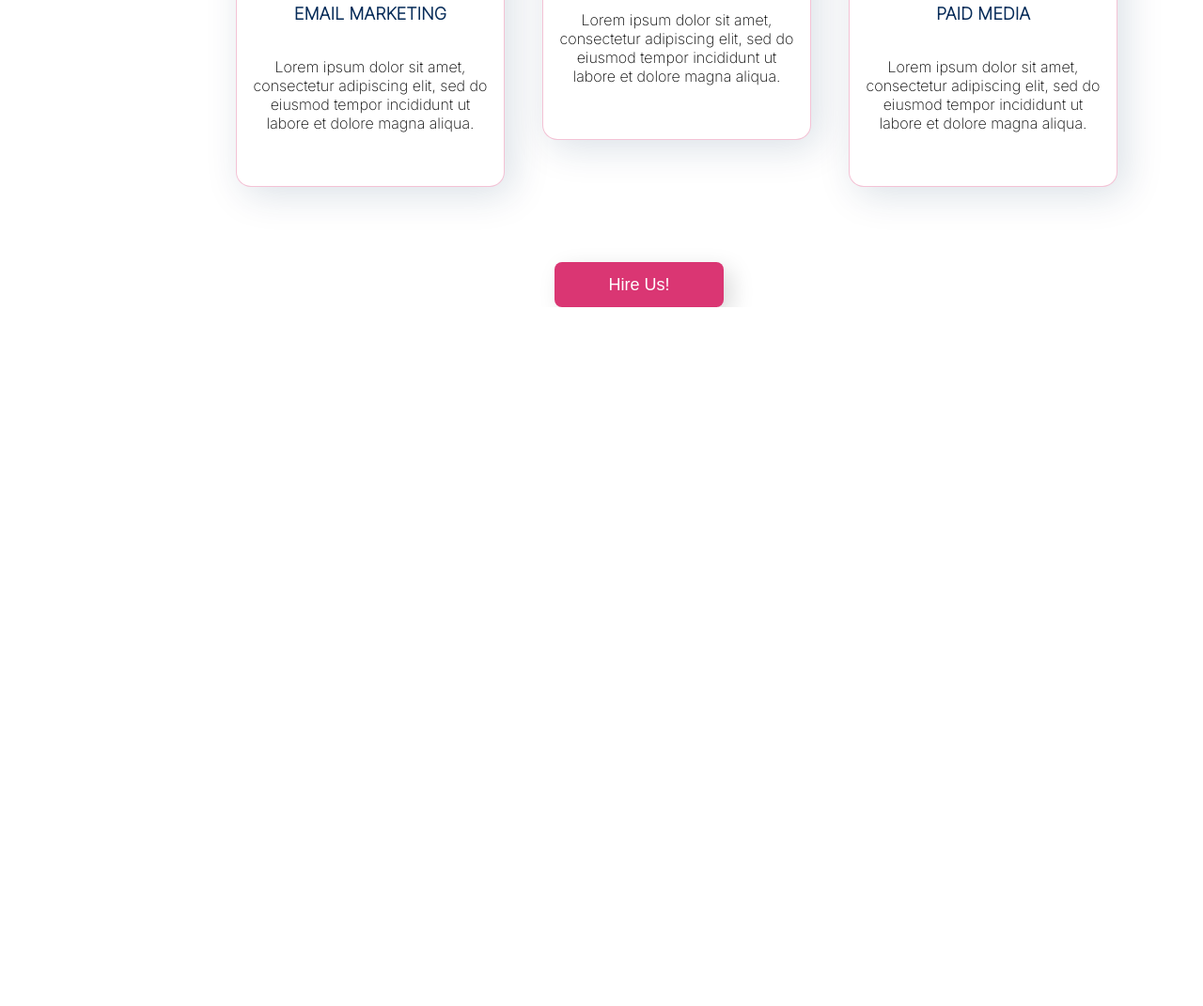
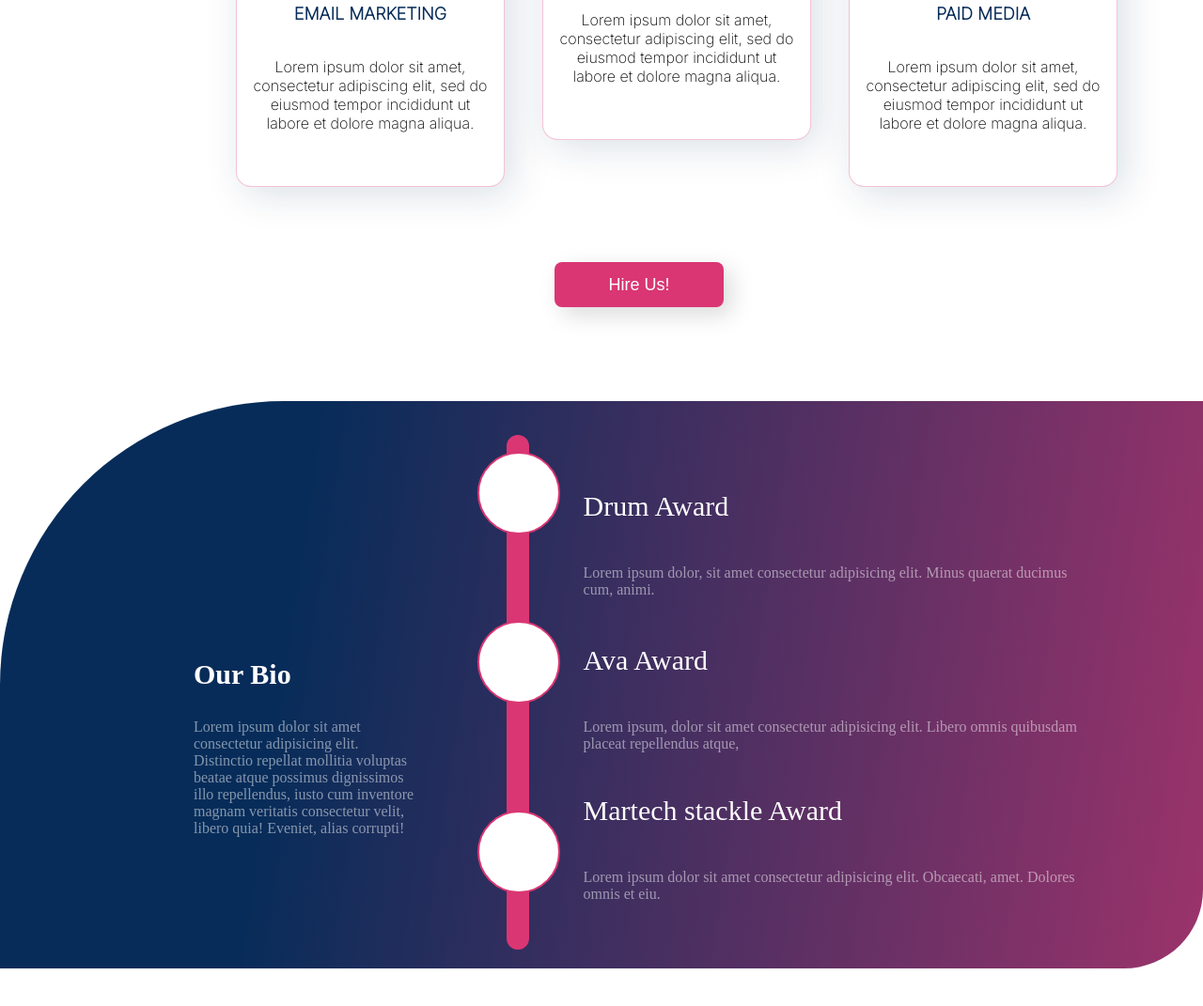
Before and after one commit to Ahmad108200/Branding-website, a plain HTML site: page index.html in a window 1280 px wide. Shown: the part 1351-2422 px from the top of the page at 94% size. Before the commit the page ends 1678 px from the top, so only its background shows below. Drawn offline with Linux system fonts and the light colour scheme.

Commit message:
updated banner 2.0

```diff
--- a/index.html
+++ b/index.html
@@ -118,8 +118,40 @@
             Hire Us!
         </button>
     </div>
-    <div>
-
+    <div class="info">
+        <div class="finfo">
+            <h3>Our Bio</h3>
+            <p>Lorem ipsum dolor sit amet consectetur adipisicing elit. Distinctio repellat
+                 mollitia voluptas beatae atque possimus dignissimos illo repellendus, iusto cum
+                 inventore magnam veritatis consectetur velit, libero quia! Eveniet, alias corrupti!</p>
+        </div>
+        <div class="sinfo">
+            <div class="descriptionwrapper">
+               <h3>
+                   Drum Award
+               </h3>
+               <p>
+                   Lorem ipsum dolor, sit amet consectetur adipisicing elit. Minus quaerat ducimus cum, animi.
+               </p>
+               <h3>
+                   Ava Award
+               </h3>
+               <p>
+                   Lorem ipsum, dolor sit amet consectetur adipisicing elit. Libero omnis quibusdam placeat repellendus atque,
+               </p>
+               <h3>
+                   Martech stackle Award
+               </h3>
+               <p>
+                   Lorem ipsum dolor sit amet consectetur adipisicing elit. Obcaecati, amet. Dolores omnis et eiu.
+               </p>
+            </div>
+        </div>
+        <span class="line">
+            <span class="linecircle"></span>
+            <span class="linecircle2"></span>
+            <span class="linecircle3"></span>
+        </span>
     </div>
 </body>
 </html>
--- a/style.css
+++ b/style.css
@@ -185,3 +185,86 @@ body {
   text-align: center;
   font-family: "Inter", sans-serif;
 }
+.info {
+  height: 604px;
+  background: linear-gradient(98.43deg, #072c59 24.54%, #da3673 132.3%);
+  border-radius: 302px 0px 84px;
+  margin-top: 100px;
+  position: relative;
+  display: grid;
+  grid-template-columns: 1.3fr 2fr;
+}
+.finfo {
+  padding: 244px 56px 164px 206px;
+  color: #ffffff;
+}
+.finfo h3 {
+  font-size: 30px;
+}
+.line {
+  position: absolute;
+  width: 24px;
+  height: 548px;
+  right: 486px;
+  left: 539px;
+  bottom: 20px;
+  background: #da3673;
+  border-radius: 12px;
+}
+.linecircle {
+  width: 88px;
+  height: 88px;
+  border-radius: 100%;
+  background: #ffffff;
+  border: 2px solid #da3673;
+  box-sizing: border-box;
+  position: absolute;
+  right: -33px;
+  top: 18px;
+  display: grid;
+}
+.linecircle2 {
+  width: 88px;
+  height: 88px;
+  border-radius: 100%;
+  background: #ffffff;
+  border: 2px solid #da3673;
+  box-sizing: border-box;
+  position: absolute;
+  right: -33px;
+  top: 198px;
+  display: grid;
+}
+.linecircle3 {
+  width: 88px;
+  height: 88px;
+  border-radius: 100%;
+  background: #ffffff;
+  border: 2px solid #da3673;
+  box-sizing: border-box;
+  position: absolute;
+  right: -33px;
+  top: 400px;
+  display: grid;
+}
+
+.sinfo {
+  padding: 76px 15%;
+}
+.descriptionwrapper {
+  display: grid;
+  grid-template-rows: repeat(3, 1fr);
+  grid-row-gap: 10px;
+}
+.descriptionwrapper h3 {
+  font-style: normal;
+  font-weight: normal;
+  font-size: 30px;
+  font-family: " DM serif Display", serif;
+  line-height: 12px;
+  color: white;
+}
+.info p {
+  color: #ffffff;
+  opacity: 0.5;
+}
```
